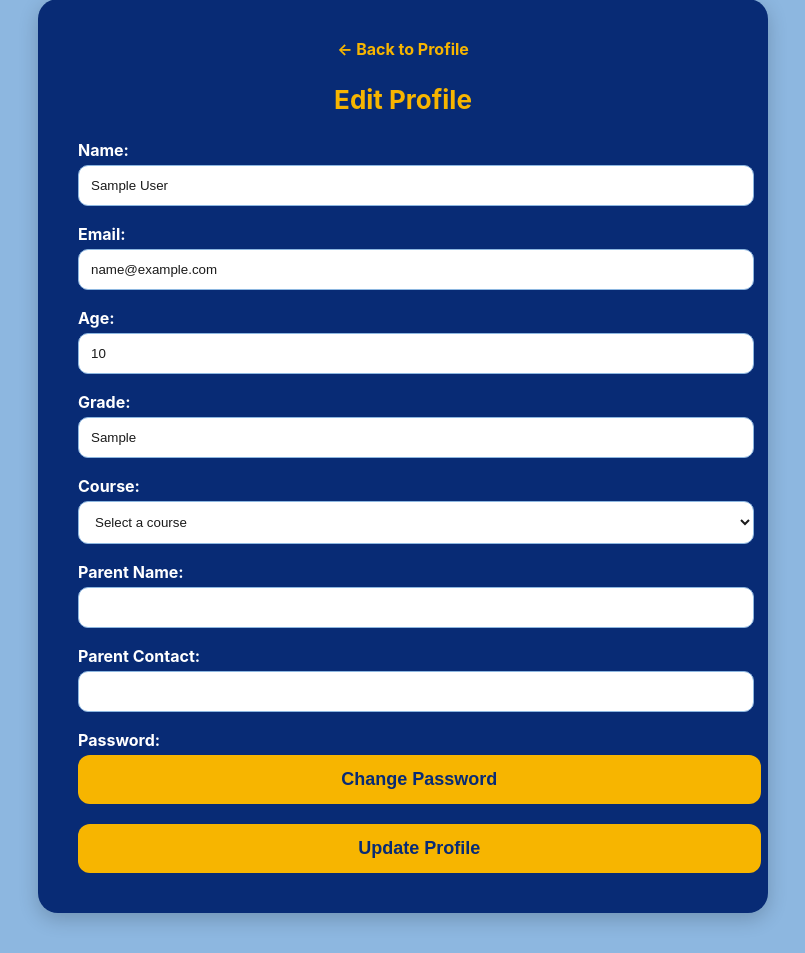
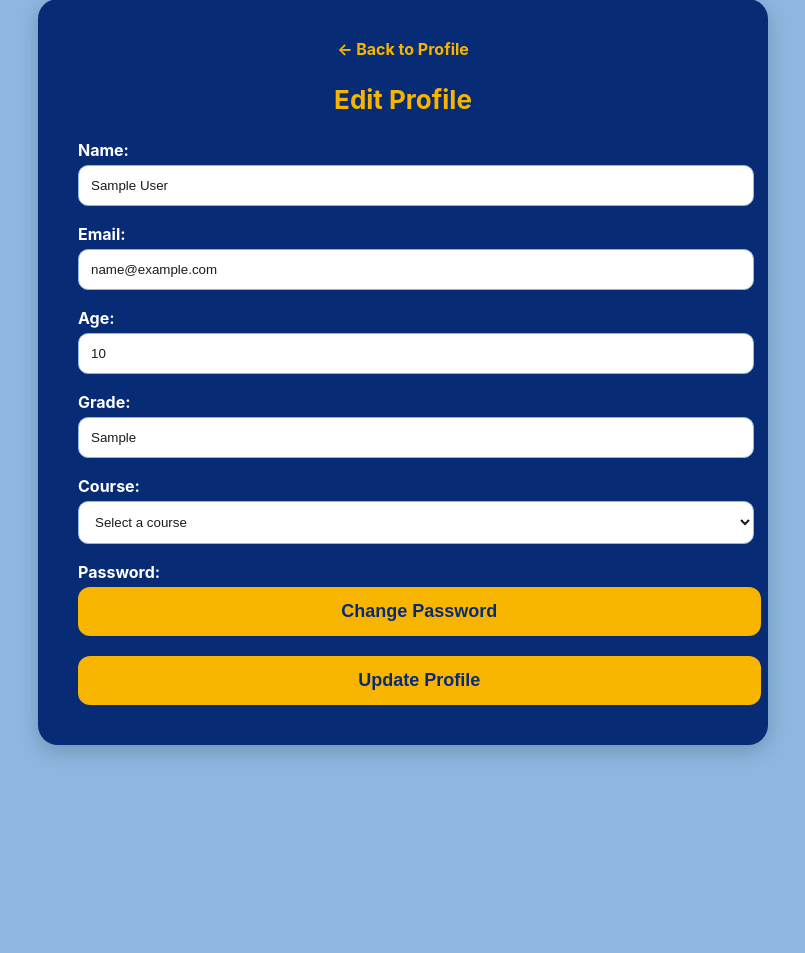
Before and after one commit to SreelakshmiBS/smartlearn, a Flask app: template templates/student_edit_profile.html in a window 1280 px wide. Shown: the part 61-1014 px from the top of the page, without its empty margins (237-1042 px from the left). After the commit the page ends 818 px from the top, so only its background shows below. Run offline with Flask 3, Linux system fonts and the light colour scheme; the template is opened without the code that fills it: values that come from a table or form of the project are taken from there, others are empty; tables that the repository leaves empty hold one stand-in row (values such as "Sample post").

Commit message:
Fix login validation and UI update

```diff
--- a/templates/student_edit_profile.html
+++ b/templates/student_edit_profile.html
@@ -141,13 +141,6 @@
         </option>
     {% endfor %}
 </select>
-
-            <label>Parent Name:</label>
-            <input type="text" name="parent_name" value="{{ student.parent.parent_name }}">
-
-            <label>Parent Contact:</label>
-            <input type="text" name="parent_contact" value="{{ student.parent.parent_contact }}">
-
             <label>Password:</label>
             <button type="button" onclick="window.location.href='{{ url_for('change_password') }}'">Change Password</button><br><br>
 
```
